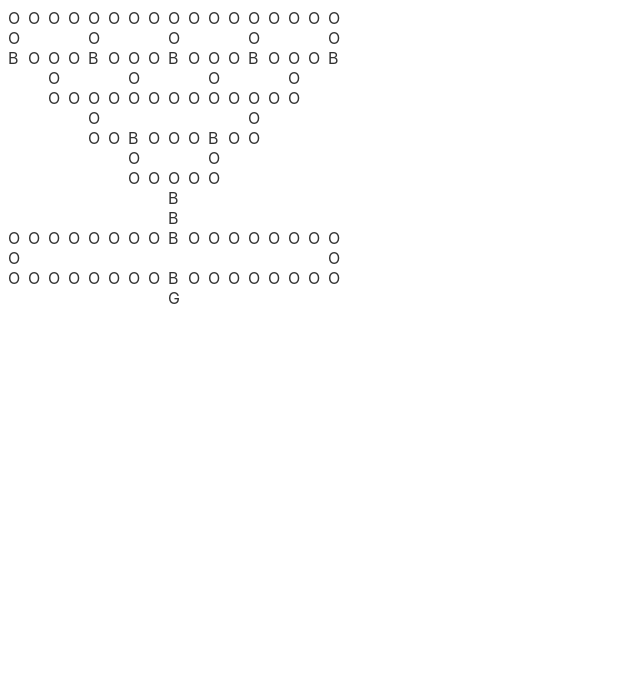
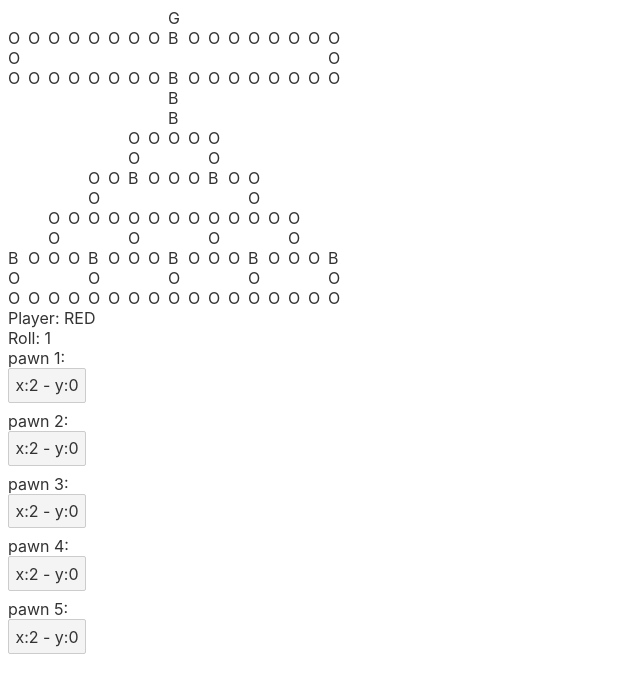
Before and after one commit to OskarDamkjaer/malefizent, a Svelte app: page / in a window 1280 px wide. Shown: the top 692 px of the page, without its empty margins (0-640 px from the left). Built offline with nearby package versions, Linux system fonts and the light colour scheme.

Commit message:
kinda works

```diff
--- a/src/App.svelte
+++ b/src/App.svelte
@@ -1,16 +1,39 @@
 <script lang="ts">
-  import { createField } from "./game";
+  import {
+    createGameState,
+    doTurn,
+    posContainsPawn,
+    prepareTurn,
+  } from "./game";
   import Spot from "./Spot.svelte";
-  const field = createField();
+  let state = createGameState();
+  $: possibleTurns = prepareTurn(state);
+  $: console.log(state);
+  $: console.log(possibleTurns);
 </script>
 
 <main>
-  {#each field as row}
+  {#each state.field.slice().reverse() as row}
     <div class="row">
       {#each row as spot}
-        <Spot {spot} />
+        <Spot {spot} pawn={posContainsPawn(state, spot.position)} />
       {/each}
     </div>
+  {/each}
+  <div>Player: {possibleTurns.player}</div>
+  <div>Roll: {state.diceRoll}</div>
+  {#each [1, 2, 3, 4, 5] as pawnNbr}
+    pawn {pawnNbr}:
+    {#each possibleTurns.moves[pawnNbr] as pos}
+      <button
+        class="row"
+        on:click={() => {
+          state = doTurn(state, { move: pos, pawnNumber: pawnNbr });
+        }}
+      >
+        x:{pos.x} - y:{pos.y}
+      </button>
+    {/each}
   {/each}
 </main>
 
--- a/src/Spot.svelte
+++ b/src/Spot.svelte
@@ -1,13 +1,18 @@
 <script lang="ts">
-  import type { Spot } from "./game";
+  import type { Spot, Pawn } from "./game";
 
   export let spot: Spot;
+  export let pawn: Pawn | null;
   const { contains } = spot;
 </script>
 
 <div>
   {#if contains === "NORMAL"}
-    O
+    {#if pawn}
+      P
+    {:else}
+      O
+    {/if}
   {:else if contains === "BARRICADE"}
     B
   {:else if contains === "GOAL"}
--- a/src/game.ts
+++ b/src/game.ts
@@ -1,5 +1,3 @@
-import { debug } from "svelte/internal";
-
 type Color = "BLUE" | "RED" | "YELLOW" | "GREEN";
 export type Spot = {
   contains: "OUTSIDE" | "NORMAL" | "BARRICADE" | "GOAL";
@@ -228,18 +226,18 @@ export function firstStepForColor(f: Spot[][], color: Color): Position {
 }
 
 function roll() {
-  return Math.floor(Math.random() * 6);
+  return Math.floor(Math.random() * 6) + 1;
 }
 
 const players: Color[] = ["RED", "GREEN", "YELLOW", "BLUE"];
-type Pawn = {
+export type Pawn = {
   color: Color;
   number: number;
   position: Position | null; // if not on board is missing
   name?: string; // for later
 };
 const createFivePawns = (color: Color) =>
-  Array.from({ length: 6 }, (_, i) => ({
+  Array.from({ length: 5 }, (_, i) => ({
     number: i + 1,
     color,
     position: null,
@@ -277,7 +275,8 @@ export function prepareTurn(state: GameState): MoveOptions {
 
   return moves;
 }
-function posContainsPawn(state: GameState, pos: Position): Pawn | null {
+
+export function posContainsPawn(state: GameState, pos: Position): Pawn | null {
   const allPawns = Object.values(state.pawns).reduce(flatten, []);
 
   return allPawns.find((pawn) => isSamePosition(pawn.position, pos)) || null;
@@ -394,12 +393,12 @@ function movePawn(
   pawnNumber: number,
   to: Position
 ): Pawns {
-  const currPawn = pawns[color][pawnNumber];
+  const currPawn = pawns[color][pawnNumber - 1];
+  const copiedPawns = pawns[color].slice();
 
-  return {
-    ...pawns,
-    [color]: { ...pawns[color], [pawnNumber]: { ...currPawn, position: to } },
-  };
+  copiedPawns[pawnNumber - 1] = { ...currPawn, position: to };
+
+  return { ...pawns, [color]: copiedPawns };
 }
 
 export function createField(): Spot[][] {
--- a/src/main.ts
+++ b/src/main.ts
@@ -1,10 +1,7 @@
-import App from './App.svelte';
+import App from "./App.svelte";
 
 const app = new App({
-	target: document.body,
-	props: {
-		name: 'world'
-	}
+  target: document.body,
 });
 
 export default app;
```
